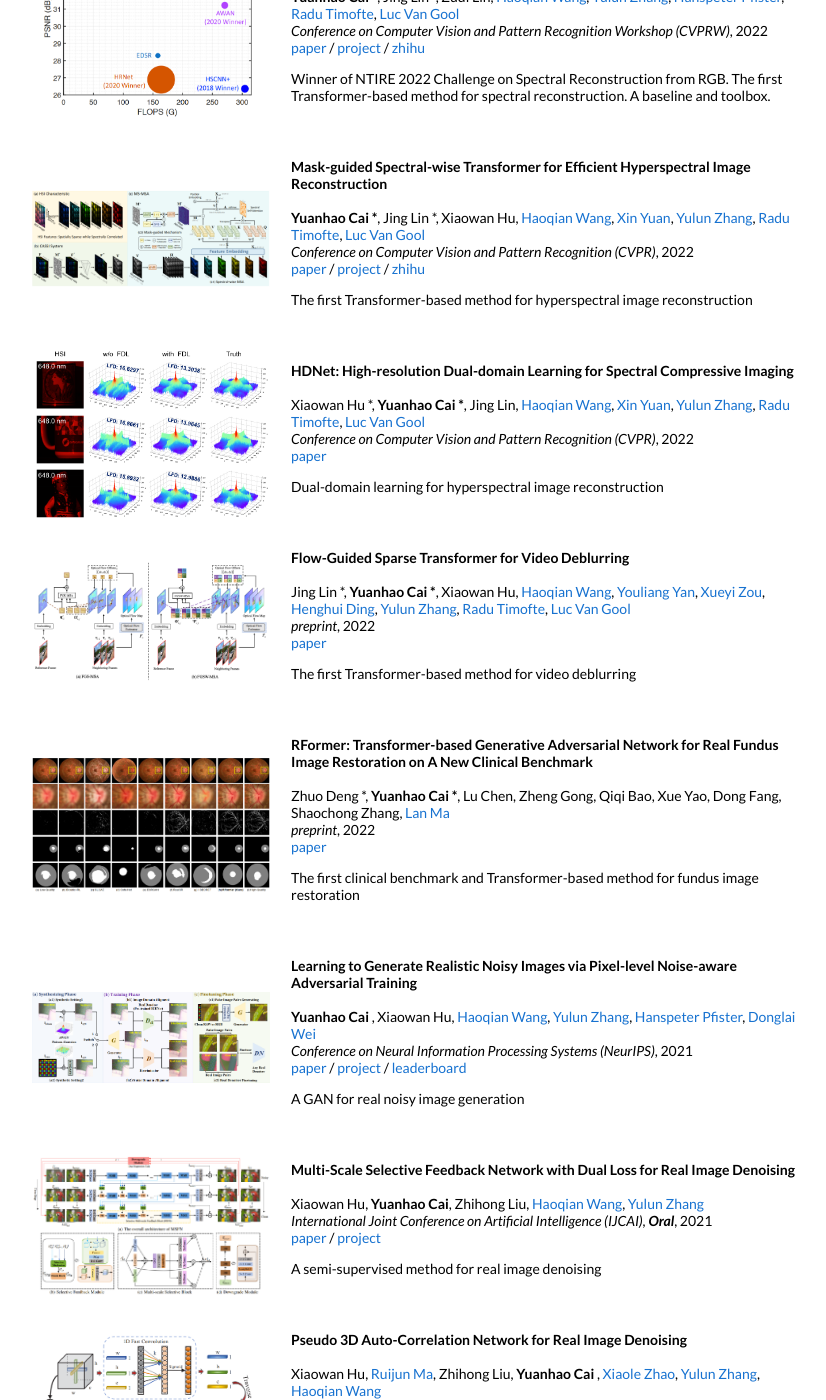
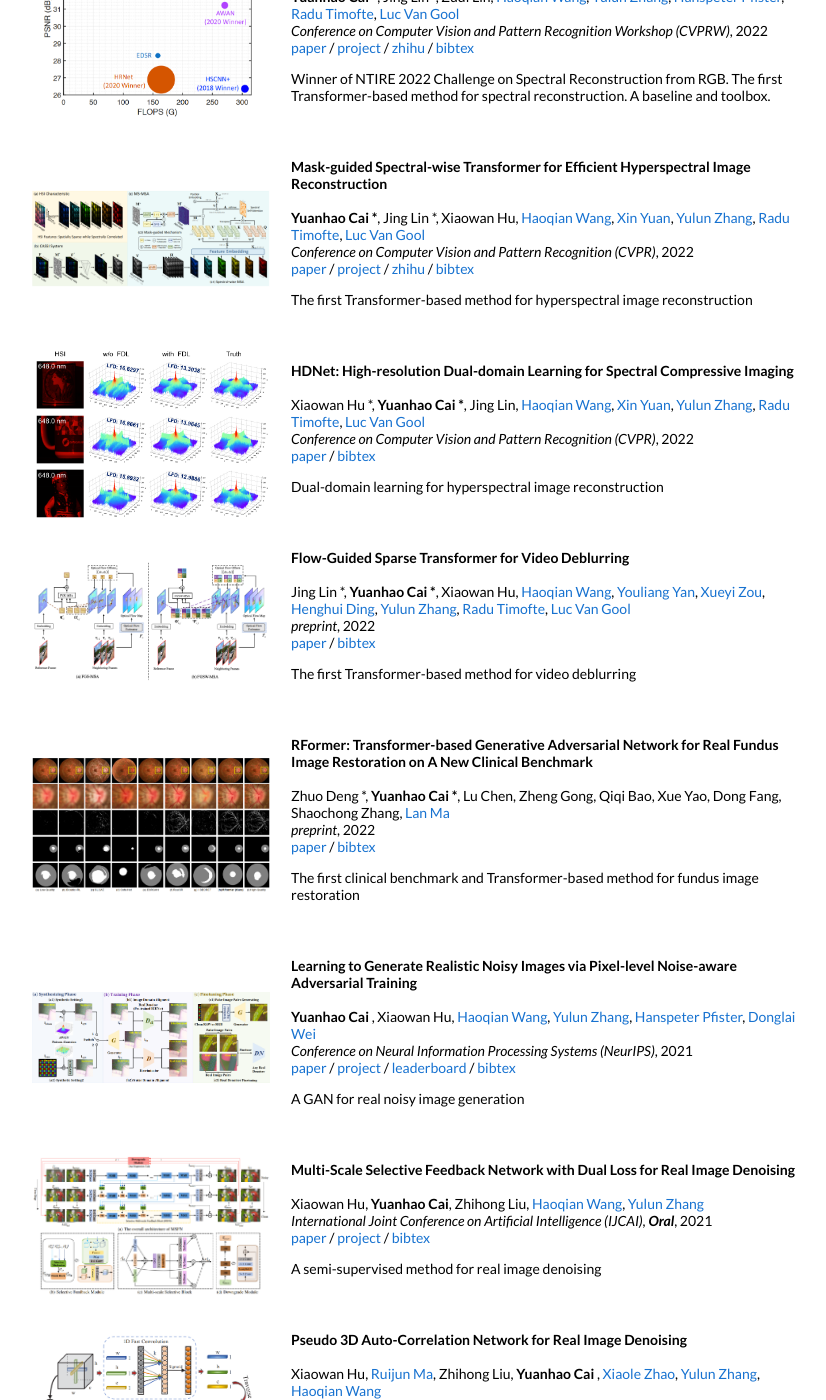
Before and after one commit to ChunmingHe/caiyuanhao1998.github.io, a Jekyll site: the page built from _posts/2022-01-10-preprint22.markdown, in a window 1280 px wide and 1400 px high, scrolled down 1002 px. Shown: the whole window, without its empty margins (209-1035 px from the left). Built offline with Jekyll 4.4.1, drawn with Linux system fonts in a browser that asks for light colours; some of the changed text lies outside the part shown.

Commit message:
Update default.html

```diff
--- a/_layouts/default.html
+++ b/_layouts/default.html
@@ -128,8 +128,8 @@
               {% if post.leaderboard %}
               / <a href="{{post.leaderboard}}">leaderboard</a>
               {% endif %}
-              {% if post.nobibtex %}
-              <a href="{{post.bibtex}}">bibtex</a>
+              {% if post.bibtex %}
+              / <a href="{{post.bibtex}}">bibtex</a>
               {% endif %}
               <p></p>
               {{ post.excerpt }}
```
